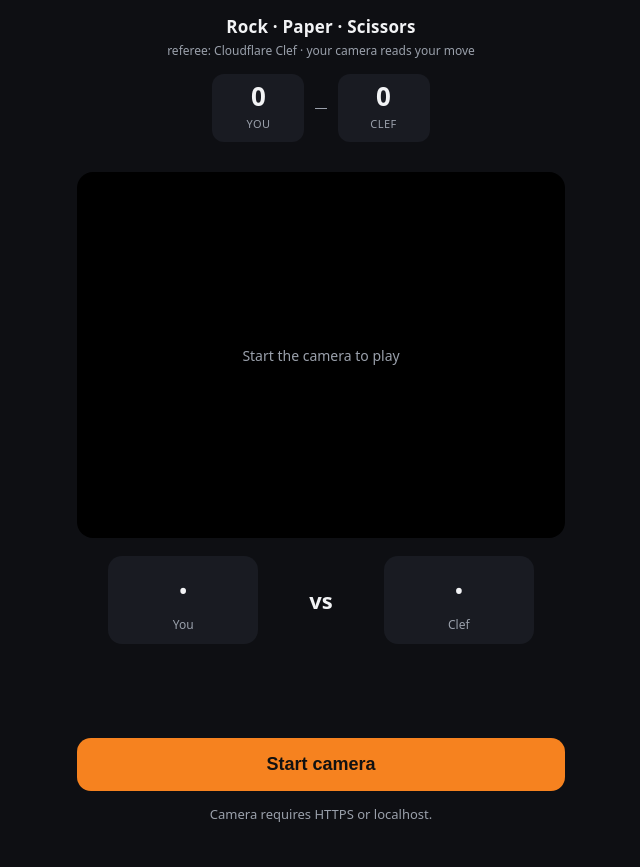
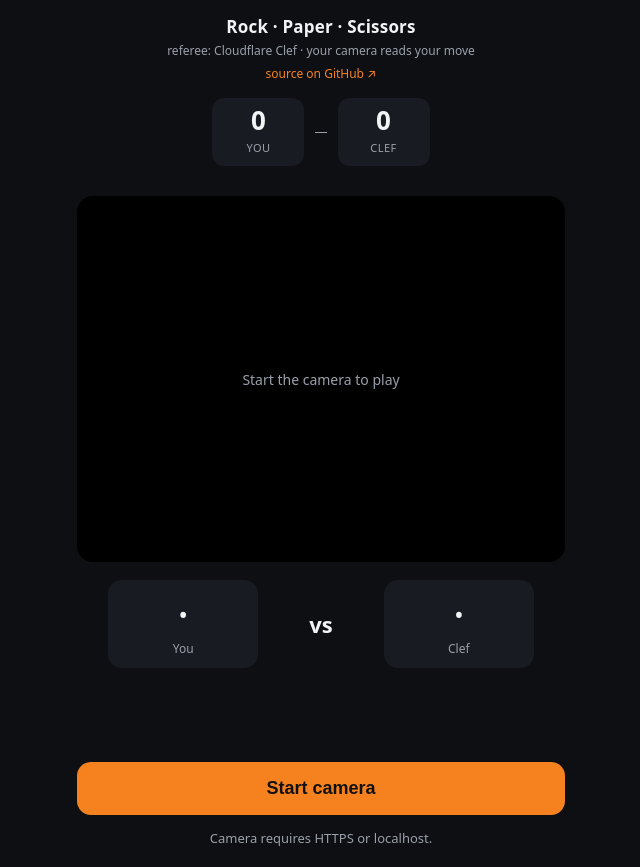
Before and after one commit to orcnd/rps-spike, a website: page public/index.html in a window 1280 px wide. Shown: the whole page, without its empty margins (319-959 px from the left). Before the commit the page ends 843 px from the top, so only its background shows below. Drawn offline with Linux system fonts and the light colour scheme.

Commit message:
Add GitHub source link to the game page header
Co-Authored-By: Claude Opus 4.8 <noreply@anthropic.com>

```diff
--- a/public/index.html
+++ b/public/index.html
@@ -22,6 +22,8 @@
   header{ padding:14px 16px 6px; text-align:center; }
   header h1{ font-size:17px; margin:0; letter-spacing:.2px; }
   header .by{ color:var(--mut); font-size:12px; margin-top:2px; }
+  header .src{ display:inline-block; margin-top:4px; color:var(--ac); font-size:12px; text-decoration:none; }
+  header .src:hover{ text-decoration:underline; }
 
   .score{ display:flex; justify-content:center; align-items:stretch; gap:10px; padding:8px 16px 4px; }
   .score .s{ background:var(--card); border-radius:12px; padding:8px 14px; min-width:92px; text-align:center; }
@@ -98,6 +100,7 @@
 <header>
   <h1>Rock · Paper · Scissors</h1>
   <div class="by">referee: Cloudflare Clef · your camera reads your move</div>
+  <a class="src" href="https://github.com/orcnd/rps-spike" target="_blank" rel="noopener">source on GitHub ↗</a>
 </header>
 
 <div class="score">
```
